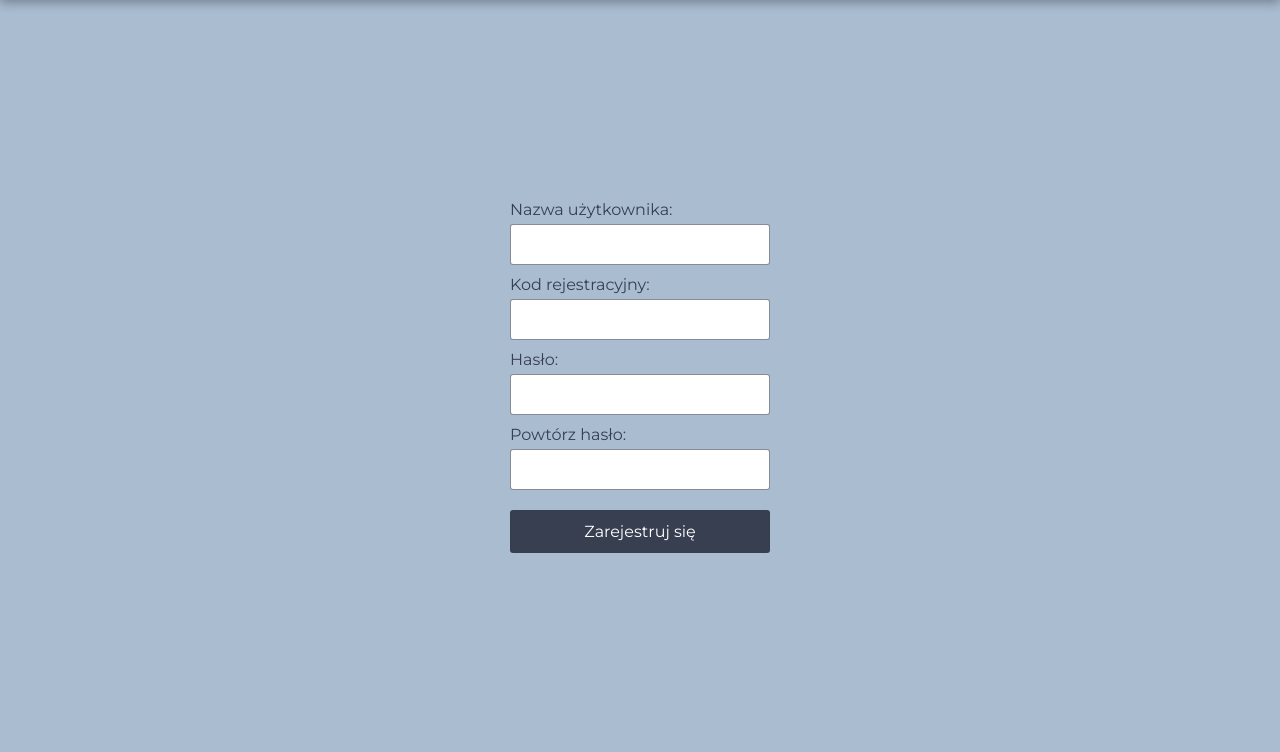
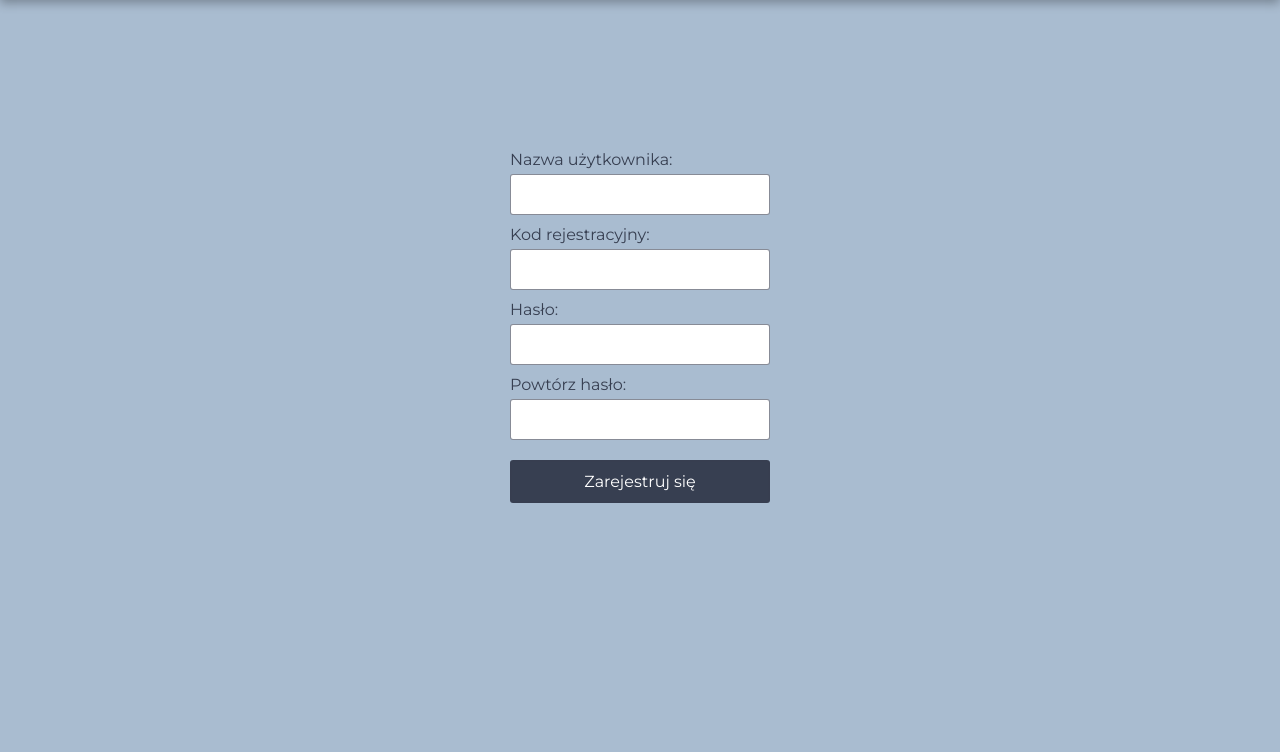
Before and after one commit to AdrianKokot/pai-cogni-linga, a PHP site: page /register.html in a window 1280 px wide. Shown: the part 48-800 px from the top of the page. Run offline with PHP 8.4, Linux system fonts and the light colour scheme; some libraries are stand-ins or nearby versions.

Commit message:
poprawka

```diff
--- a/css/main.css
+++ b/css/main.css
@@ -930,12 +930,6 @@ h2.learning {
 }
 
 /* RWD */
-@media screen and (max-width: 1300px) {
-  #login-form form{
-    margin-top: 0;
-  }
-}
-
 @media screen and (max-width: 1200px) {
   #main-offer main {
     justify-content: center;
```
